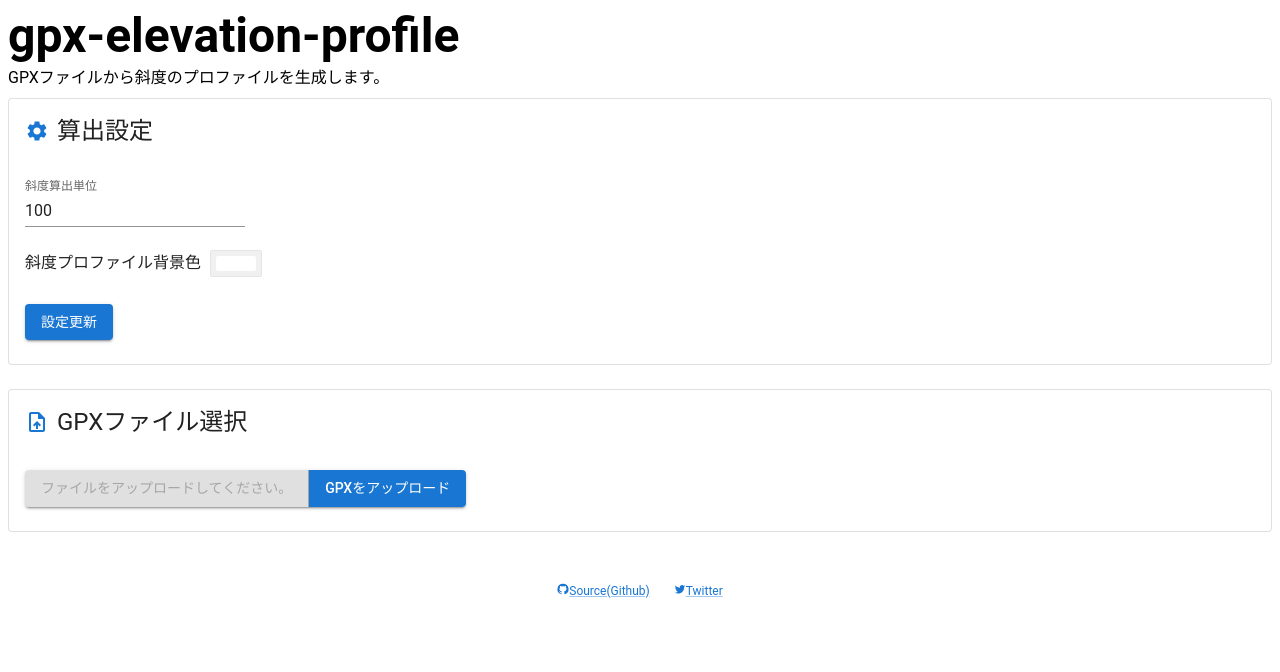
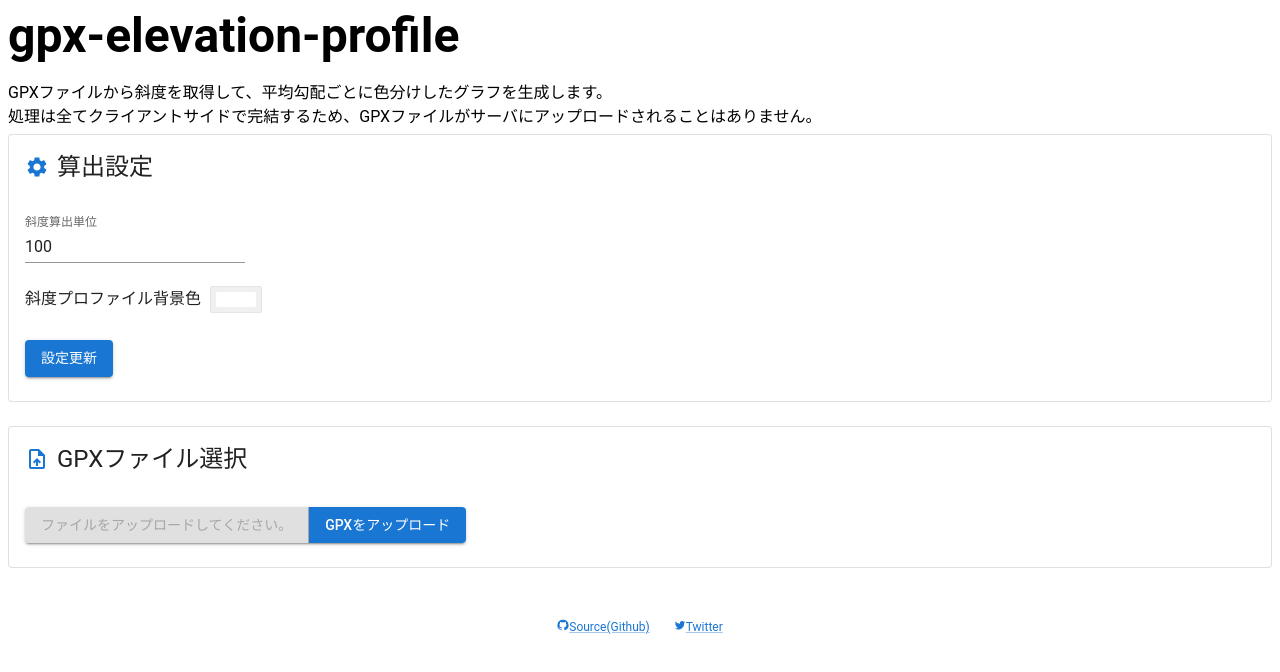
Before and after one commit to aoisupersix/gpx-elevation-profile, a React app: page / in a window 1280 px wide. Shown: the top 672 px of the page. Built offline with nearby package versions, Linux system fonts and the light colour scheme; the HTML template or start-up script is replaced by a standard one.

Commit message:
update: add app description text.

```diff
--- a/src/components/App.tsx
+++ b/src/components/App.tsx
@@ -75,11 +75,17 @@ const App = () => {
     return (
         <div className="app">
             <ThemeProvider theme={theme}>
-                <Typography variant="h3" sx={{ fontWeight: 'bold' }}>
+                <Typography
+                    variant="h3"
+                    sx={{ fontWeight: 'bold' }}
+                    gutterBottom
+                >
                     gpx-elevation-profile
                 </Typography>
-                <Typography variant="subtitle1" gutterBottom>
-                    GPXファイルから斜度のプロファイルを生成します。
+                <Typography gutterBottom>
+                    GPXファイルから斜度を取得して、平均勾配ごとに色分けしたグラフを生成します。
+                    <br />
+                    処理は全てクライアントサイドで完結するため、GPXファイルがサーバにアップロードされることはありません。
                 </Typography>
                 <Grid
                     container
```
